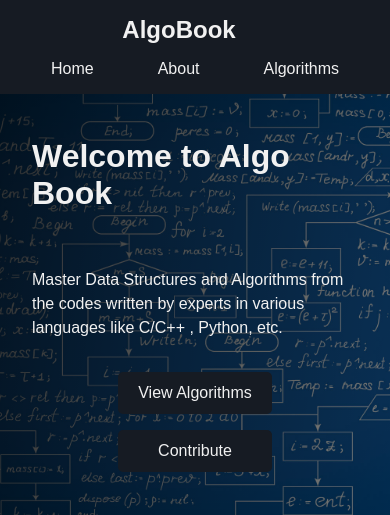
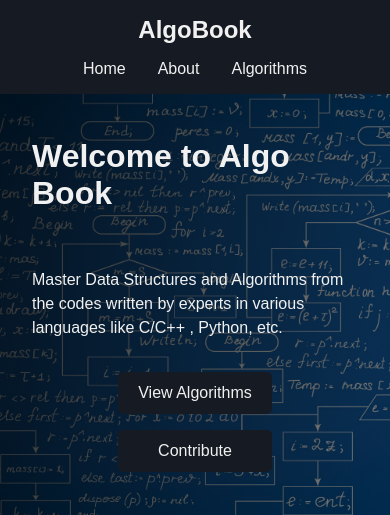
Before and after one commit to dragonman164/Algorithm-Book, a Django app: page / in a window 390 px wide. Shown: the top 515 px of the page. Run offline with Django 3.2, Linux system fonts and the light colour scheme.

Commit message:
navbar mobile responsive

```diff
--- a/algorithms/static/algorithms/css/style.css
+++ b/algorithms/static/algorithms/css/style.css
@@ -245,4 +245,13 @@ footer {
     margin-top: 1rem;
     margin-left: 0;
   }
+  .logo {
+    margin: 0;
+  }
+  .nav-item {
+    padding: 0 0.5em;
+  }
+  .nav-link {
+    padding: 0.25em 0.5em;
+  }
 }
```
